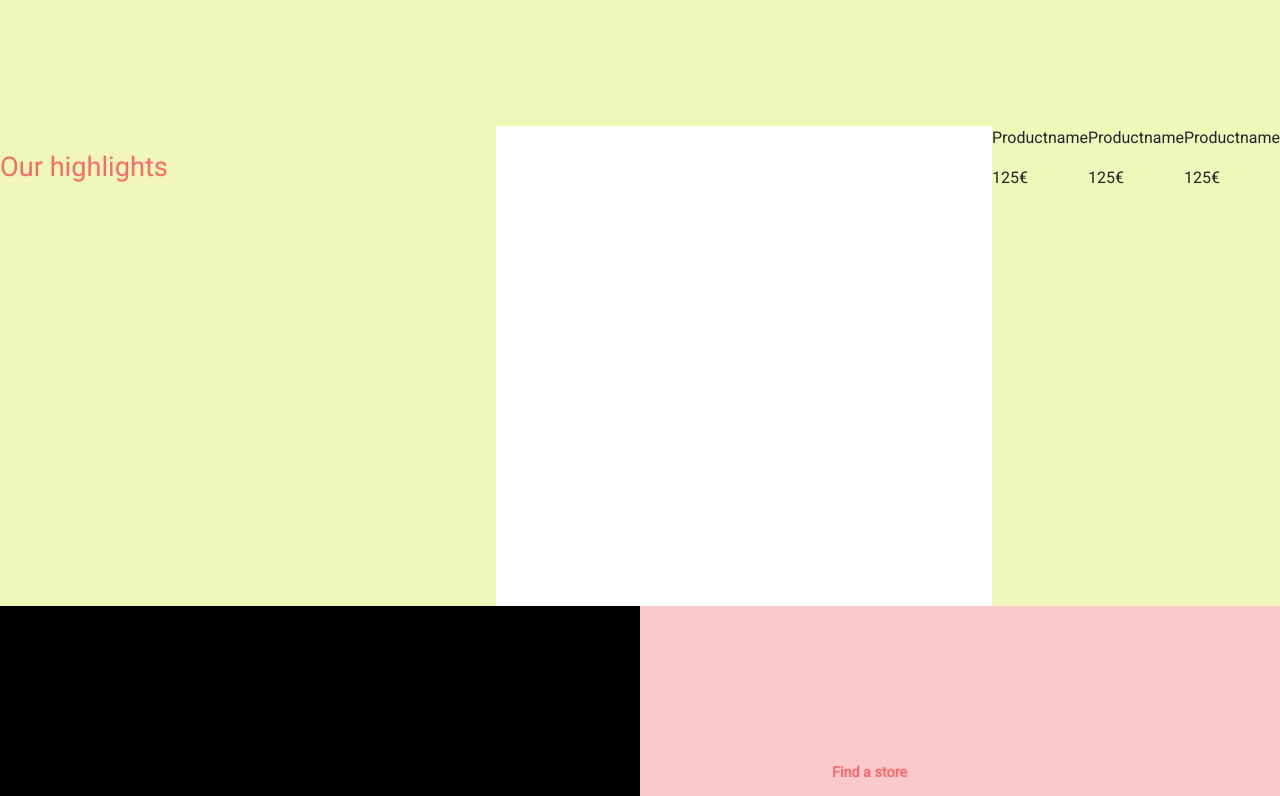
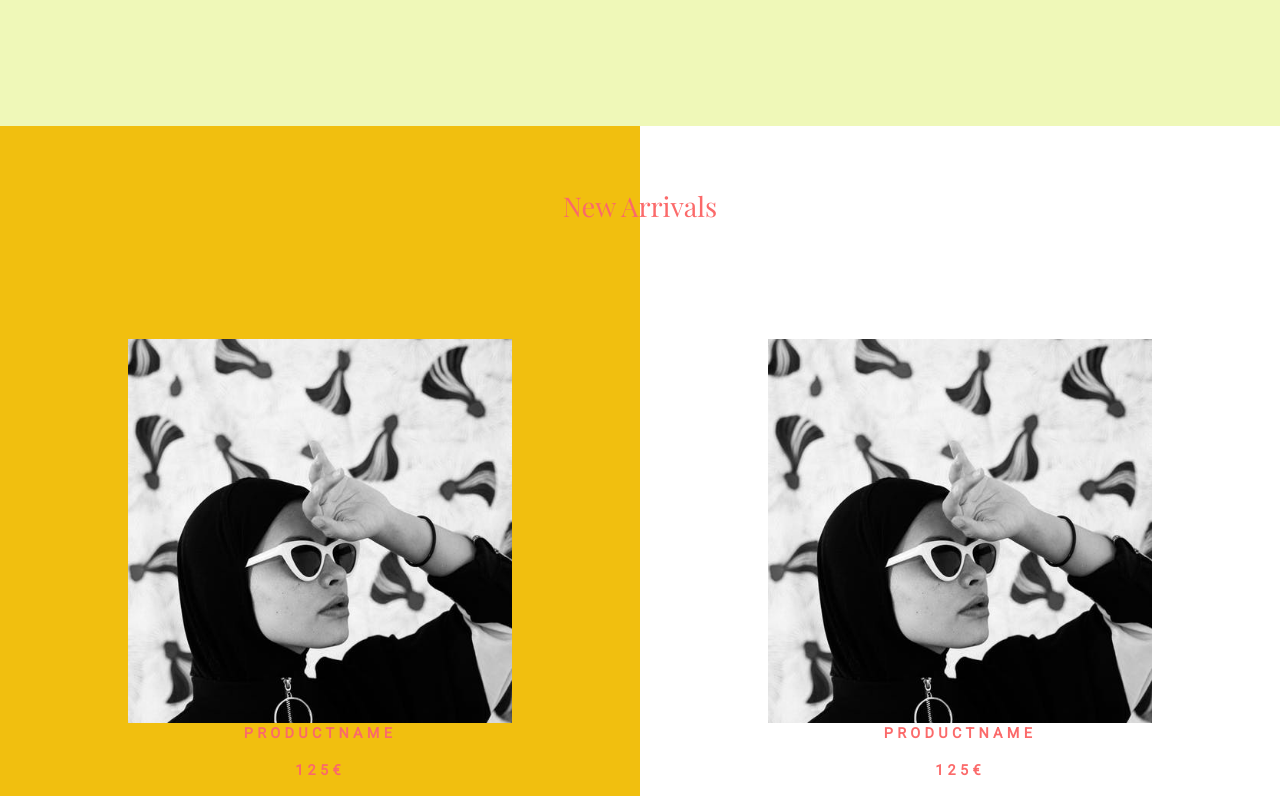
Before and after one commit to seymonyu/borlin, a React (Create React App) app: page / in a window 1280 px wide. Shown: the part 1644-2440 px from the top of the page. Built offline with nearby package versions, Linux system fonts and the light colour scheme; a web font is replaced by a local one.

Commit message:
New arrivals section

```diff
--- a/src/component/newarrivals/NewArrivals.js
+++ b/src/component/newarrivals/NewArrivals.js
@@ -7,28 +7,26 @@ class NewArrivals extends Component {
     return (
       <div className="newarrivals--wrapper">
         <div className="newarrivals--left_wrapper">
-          <h2 className="newarrivals--headline headline-2">Our highlights</h2>
-        </div>
-        <div className="newarrivals--right_wrapper"></div>
-        <div className="newarrivals--product_cols">
-          <div className="newarrivals--img"></div>
-          <div className="newarrivals--text">
-            <p className="newarrivals--product_p">Productname</p>
-            <span className="newarrivals--product_span">125€</span>
+          <h2 className="newarrivals--headline headline-2">New Arrivals</h2>
+          <div className="newarrivals--product_wrap">
+            <div className="newarrivals--product_cols">
+              <div className="newarrivals--img"></div>
+              <div className="newarrivals--text">
+                <p className="newarrivals--product_p">Productname</p>
+                <span className="newarrivals--product_span">125€</span>
+              </div>
+            </div>
           </div>
         </div>
-        <div className="newarrivals--product_cols">
-          <div className="newarrivals--img"></div>
-          <div className="newarrivals--text">
-            <p className="newarrivals--product_p">Productname</p>
-            <span className="newarrivals--product_span">125€</span>
-          </div>
-        </div>
-        <div className="newarrivals--product_cols">
-          <div className="newarrivals--img"></div>
-          <div className="newarrivals--text">
-            <p className="newarrivals--product_p">Productname</p>
-            <span className="newarrivals--product_span">125€</span>
+        <div className="newarrivals--right_wrapper">
+          <div className="newarrivals--product_wrap">
+            <div className="newarrivals--product_cols">
+              <div className="newarrivals--img"></div>
+              <div className="newarrivals--text">
+                <p className="newarrivals--product_p">Productname</p>
+                <span className="newarrivals--product_span">125€</span>
+              </div>
+            </div>
           </div>
         </div>
       </div>
--- a/src/stylesheets/NewArrivals.scss
+++ b/src/stylesheets/NewArrivals.scss
@@ -1,24 +1,74 @@
 @import "./global.scss";
 
 .newarrivals--wrapper {
-  height: 60vh;
+  height: 100vh;
   background-color: $lemon;
   display: flex;
   width: 100%;
+  position: relative;
 }
 
 .newarrivals--left_wrapper {
-  background-color: $lemon;
+  background-color: $mustard;
   width: 50%;
   display: flex;
 }
 
 .newarrivals--right_wrapper {
-  background-color: white;
+  background-color: $white;
   width: 50%;
   display: flex;
 }
 
 .newarrivals--headline {
   display: flex;
+  width: 100%;
+  justify-content: center;
+  font-family: $font-header;
+  position: absolute;
 }
+
+.newarrivals--product_wrap {
+  display: flex;
+  justify-content: center;
+  align-items: center;
+  width: 100%;
+  margin-bottom: 10%;
+}
+
+.newarrivals--product_cols {
+  width: calc(100% / 3);
+  display: flex;
+  justify-content: center;
+  align-items: center;
+  flex-direction: column;
+  margin-top: 5%;
+  margin-top: 5%;
+}
+
+.newarrivals--img {
+  background-image: url("../image/pexels-photo-3819572.jpeg");
+  height: 30vw;
+  width: 30vw;
+  background-size: cover;
+  display: flex;
+  align-items: center;
+  justify-content: center;
+  position: relative;
+  margin-top: 100px;
+}
+
+.newarrivals--text {
+  color: $pink;
+  font-size: 0.9em;
+  font-weight: 700;
+  letter-spacing: 0.3em;
+  text-transform: uppercase;
+  text-align: center;
+}
+
+@media screen and (max-width: 700px) {
+  .newarrivals--wrapper {
+    height: 70vh;
+  }
+}
```
